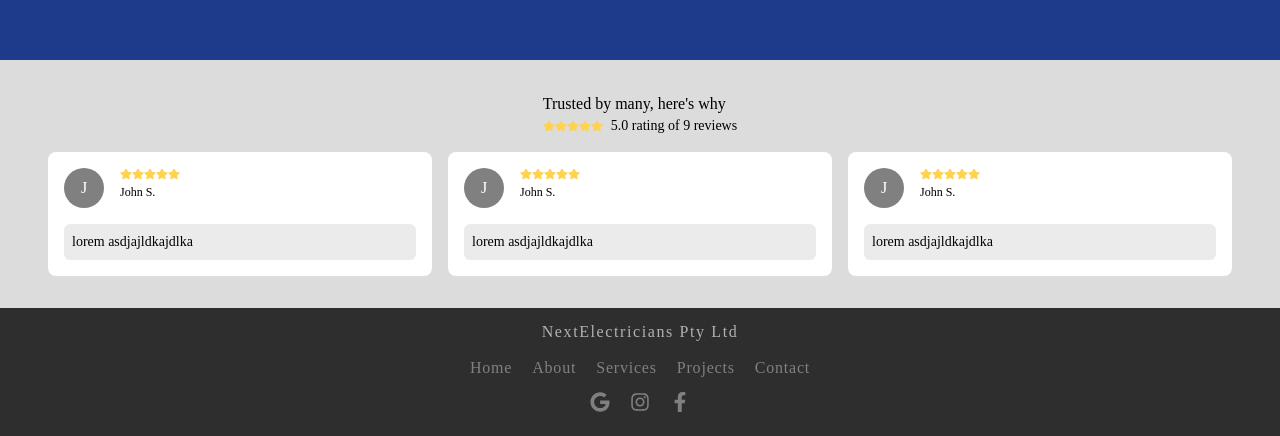
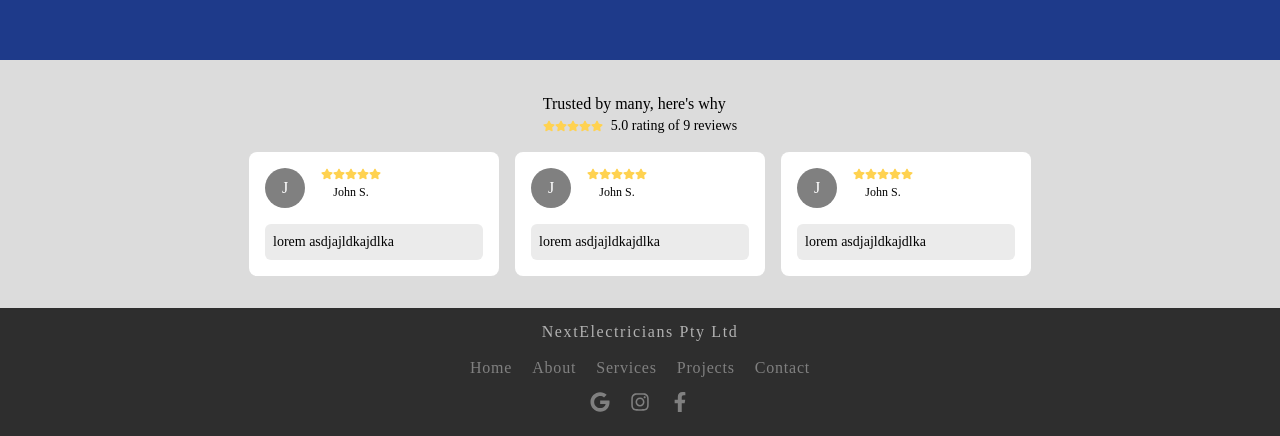
Before and after one commit to Wazmond/next-electricians, a Next.js app: page / in a window 1280 px wide. Shown: the part 1540-1976 px from the top of the page. Built offline with nearby package versions, Linux system fonts and the light colour scheme; a web font is replaced by a local one.

Commit message:
Added button, fixed sizing of testimonials and updated todo

```diff
--- a/src/app/(frontend)/(home)/testimonials.tsx
+++ b/src/app/(frontend)/(home)/testimonials.tsx
@@ -27,10 +27,10 @@ const Testimonials = () => {
           <ReviewCard name="John S." review="lorem asdjajldkajdlka" profile={undefined} />
         </div>
         <div
-          className={` md:hidden absolute h-full w-20 top-0 left-0 bg-gradient-to-r from-mono-300 from-25% to-transparent`}
+          className={` lg:hidden absolute h-full w-20 top-0 left-0 bg-gradient-to-r from-mono-300 from-25% to-transparent`}
         />
         <div
-          className={` md:hidden absolute h-full w-20 top-0 right-0 bg-gradient-to-l from-mono-300 from-25% to-transparent`}
+          className={` lg:hidden absolute h-full w-20 top-0 right-0 bg-gradient-to-l from-mono-300 from-25% to-transparent`}
         />
       </div>
     </div>
--- a/src/components/testimonials/reviewCard.tsx
+++ b/src/components/testimonials/reviewCard.tsx
@@ -11,8 +11,9 @@ interface Props {
 
 const ReviewCard = (props: Props) => {
   return (
+    <button onClick={undefined}>
       <div
-      className={`min-w-[250px] w-[30%] flex flex-col rounded-lg px-4 py-4 gap-4 bg-white ${props.className}`}
+        className={`min-w-[250px] w-[30%] max-w-[300px] flex flex-col rounded-lg px-4 py-4 gap-4 bg-white ${props.className}`}
       >
         <div className={`flex flex-row gap-4`}>
           {props.profile ? (
@@ -33,6 +34,7 @@ const ReviewCard = (props: Props) => {
           <p>{props.review}</p>
         </div>
       </div>
+    </button>
   )
 }
 
```
Also changed, not shown: todo.txt. Lines whose indentation alone changed are shown as unchanged.
